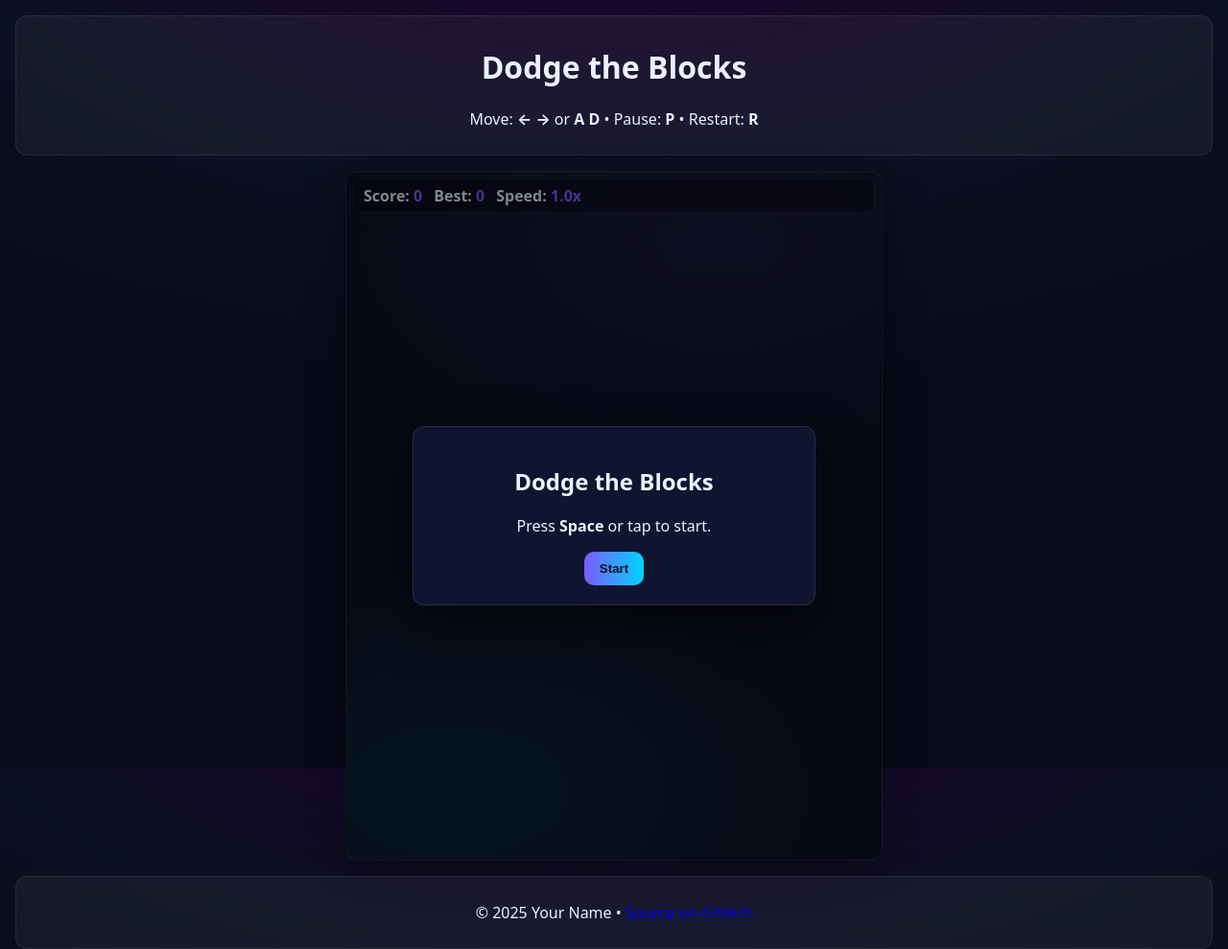
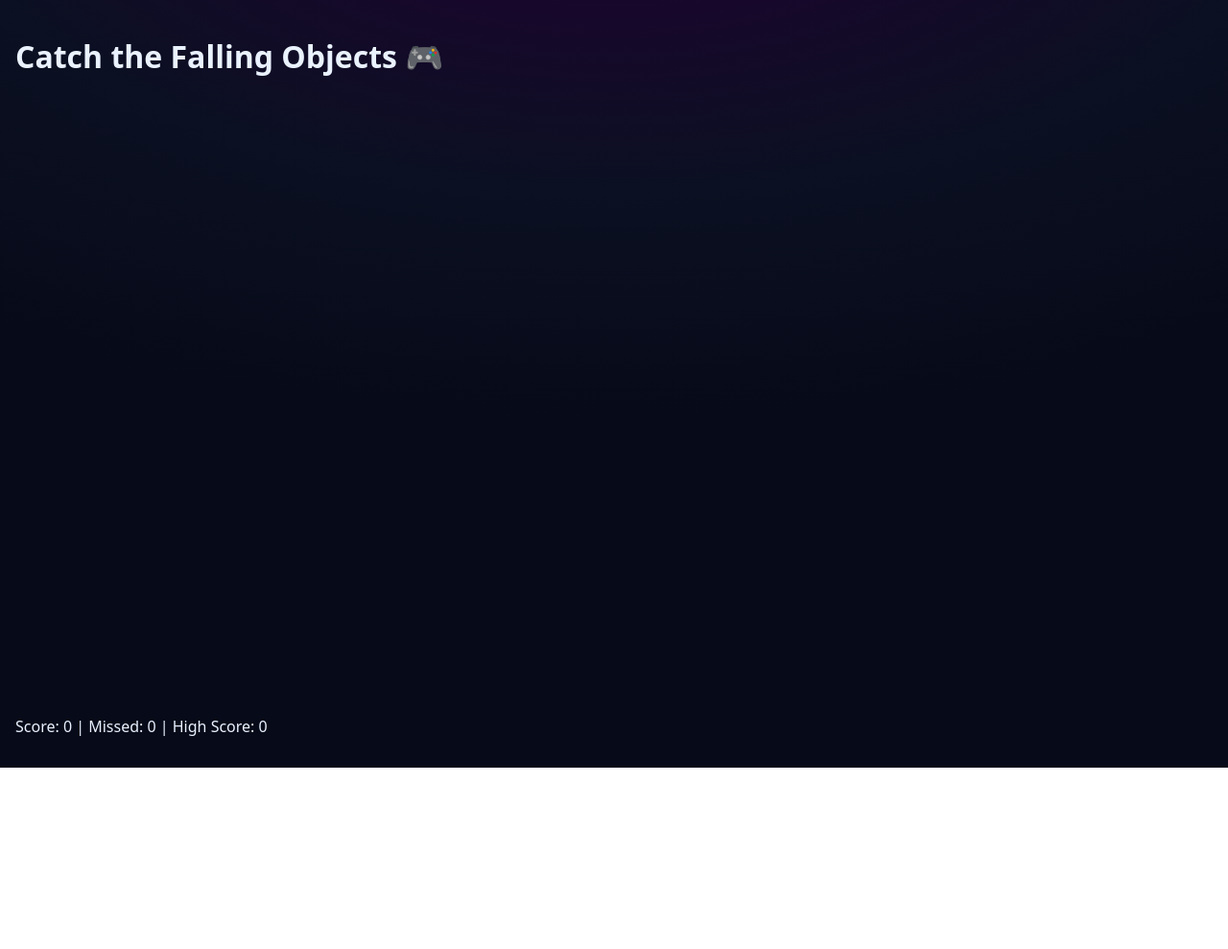
Before and after one commit to Mahmoud22taf/My--Game2, a plain HTML site: page index.html in a window 1280 px wide. Shown: the whole page at 96% size. After the commit the page ends 800 px from the top, so only its background shows below. Drawn offline with Linux system fonts and the light colour scheme.

Commit message:
Update index.html

```diff
--- a/index.html
+++ b/index.html
@@ -1,46 +1,16 @@
 <!DOCTYPE html>
 <html lang="en">
 <head>
-  <meta charset="UTF-8" />
-  <meta name="viewport" content="width=device-width, initial-scale=1.0"/>
-  <title>Dodge the Blocks — Vanilla JS</title>
-  <link rel="stylesheet" href="style.css"/>
-  <script src="script.js" defer></script>
+  <meta charset="UTF-8">
+  <meta name="viewport" content="width=device-width, initial-scale=1.0">
+  <title>Catch Game</title>
+  <link rel="stylesheet" href="style.css">
 </head>
 <body>
-  <header>
-    <h1>Dodge the Blocks</h1>
-    <p>Move: <b>← →</b> or <b>A D</b> • Pause: <b>P</b> • Restart: <b>R</b></p>
-  </header>
-
-  <main>
-    <div class="stage-wrap">
-      <canvas id="stage" width="560" height="720" aria-label="Game canvas"></canvas>
-
-      <div class="hud" aria-live="polite">
-        <div>Score: <span id="score">0</span></div>
-        <div>Best: <span id="best">0</span></div>
-        <div>Speed: <span id="speed">1.0x</span></div>
-      </div>
-
-      <div id="overlay" class="overlay">
-        <div class="panel">
-          <h2 id="ovlTitle">Dodge the Blocks</h2>
-          <p id="ovlText">Press <b>Space</b> or tap to start.</p>
-          <button id="startBtn">Start</button>
-        </div>
-      </div>
-
-      <!-- Touch controls (mobile) -->
-      <div class="touch">
-        <button id="leftBtn" aria-label="Move left">◀</button>
-        <button id="rightBtn" aria-label="Move right">▶</button>
-      </div>
-    </div>
-  </main>
-
-  <footer>
-    <p>© 2025 Your Name • <a href="https://github.com/YOUR_USERNAME/dodge-the-blocks" target="_blank" rel="noopener">Source on GitHub</a></p>
-  </footer>
+  <h1>Catch the Falling Objects 🎮</h1>
+  <canvas id="gameCanvas" width="400" height="500"></canvas>
+  <p id="score">Score: 0 | Missed: 0 | High Score: 0</p>
+  <button id="restartBtn" style="display: none;">🔄 Restart Game</button>
+  <script src="script.js"></script>
 </body>
 </html>
```
